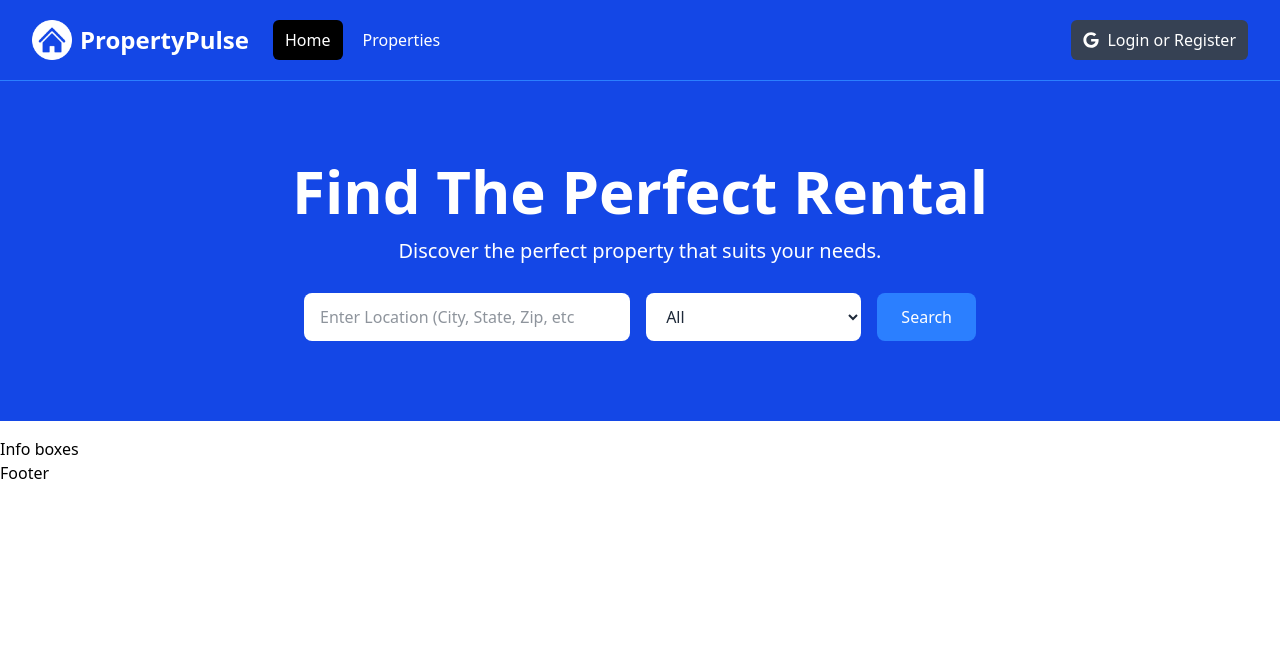
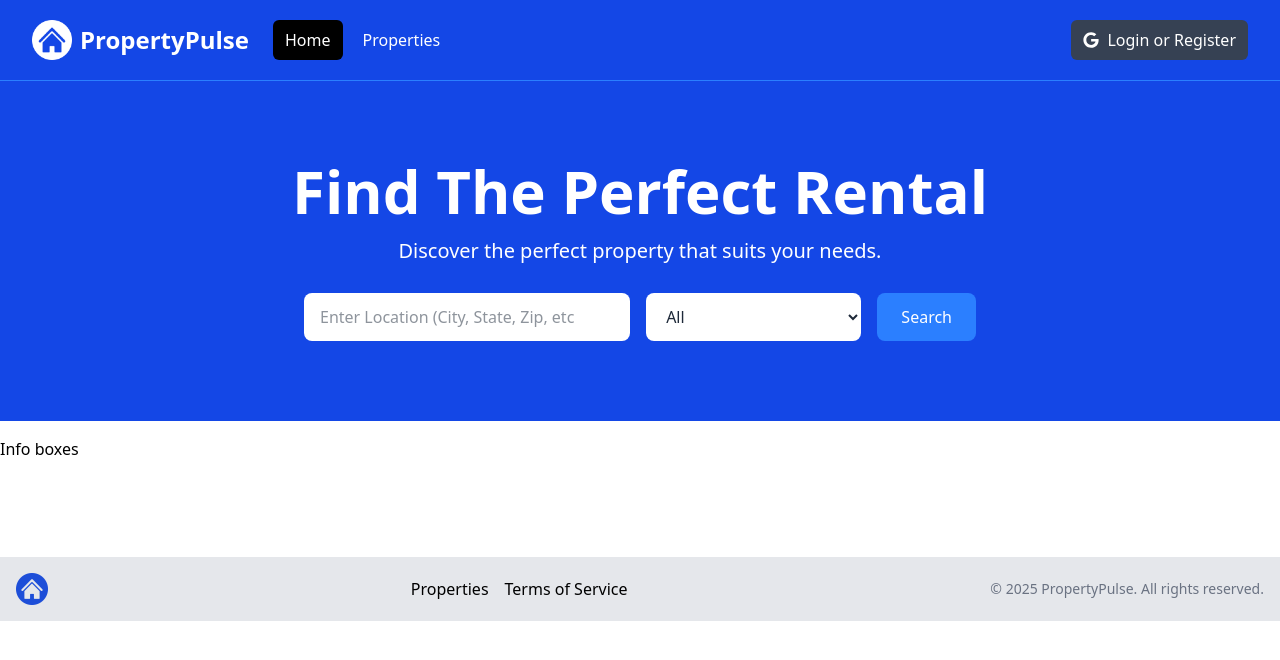
Before and after one commit to shukrat29/rs-nextjs, a Next.js app: page / in a window 1280 px wide. Shown: the top 660 px of the page. Built offline with nearby package versions, Linux system fonts and the light colour scheme.

Commit message:
make footer

```diff
--- a/components/Footer.jsx
+++ b/components/Footer.jsx
@@ -1,5 +1,33 @@
+import Link from "next/link";
+import Image from "next/image";
+import logo from "@/assets/images/logo.png";
+
 const Footer = () => {
-  return <>Footer</>;
+  const currentYear = new Date().getFullYear();
+  return (
+    <footer class="bg-gray-200 py-4 mt-24">
+      <div class="container mx-auto flex flex-col md:flex-row items-center justify-between px-4">
+        <div class="mb-4 md:mb-0">
+          <Image src={logo} alt="Logo" class="h-8 w-auto" />
+        </div>
+        <div class="flex flex-wrap justify-center md:justify-start mb-4 md:mb-0">
+          <ul class="flex space-x-4">
+            <li>
+              <Link href="/properties">Properties</Link>
+            </li>
+            <li>
+              <Link href="/">Terms of Service</Link>
+            </li>
+          </ul>
+        </div>
+        <div>
+          <p class="text-sm text-gray-500 mt-2 md:mt-0">
+            &copy; {currentYear} PropertyPulse. All rights reserved.
+          </p>
+        </div>
+      </div>
+    </footer>
+  );
 };
 
 export default Footer;
```
